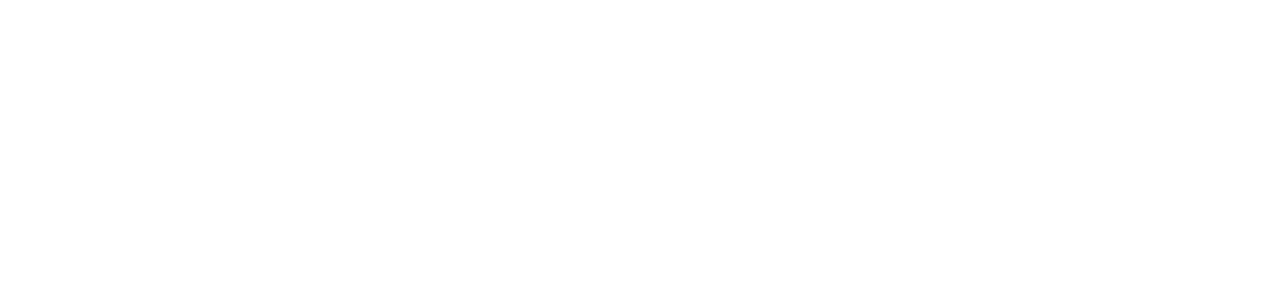
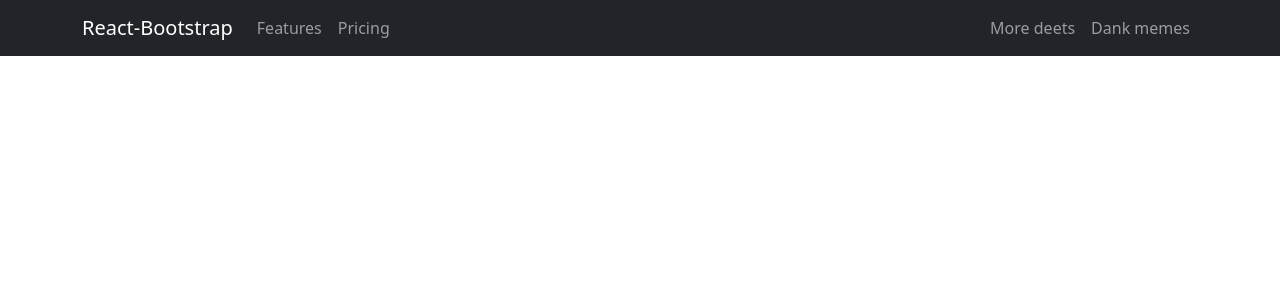
Before and after one commit to sourabahmed/tour12-client-side, a React (Create React App) app: page / in a window 1280 px wide. Shown: the top 300 px of the page. Built offline with nearby package versions, Linux system fonts and the light colour scheme.

Commit message:
header-added

```diff
--- a/src/App.js
+++ b/src/App.js
@@ -1,10 +1,12 @@
-import logo from './logo.svg';
+
+import 'bootstrap/dist/css/bootstrap.min.css';
 import './App.css';
+import Home from './pages/Home/Home/Home';
 
 function App() {
   return (
     <div className="App">
-
+      <Home></Home>
     </div>
   );
 }
--- a/src/pages/Home/Header/Header.js
+++ b/src/pages/Home/Header/Header.js
@@ -0,0 +1,29 @@
+import React from 'react';
+import { Container, Nav, Navbar } from 'react-bootstrap';
+
+const Header = () => {
+    return (
+        <div>
+            <Navbar collapseOnSelect expand="lg" bg="dark" variant="dark">
+                <Container>
+                    <Navbar.Brand href="#home">React-Bootstrap</Navbar.Brand>
+                    <Navbar.Toggle aria-controls="responsive-navbar-nav" />
+                    <Navbar.Collapse id="responsive-navbar-nav">
+                        <Nav className="me-auto">
+                            <Nav.Link href="#features">Features</Nav.Link>
+                            <Nav.Link href="#pricing">Pricing</Nav.Link>
+                        </Nav>
+                        <Nav>
+                            <Nav.Link href="#deets">More deets</Nav.Link>
+                            <Nav.Link eventKey={2} href="#memes">
+                                Dank memes
+                            </Nav.Link>
+                        </Nav>
+                    </Navbar.Collapse>
+                </Container>
+            </Navbar>
+        </div>
+    );
+};
+
+export default Header;
--- a/src/pages/Home/Home/Home.js
+++ b/src/pages/Home/Home/Home.js
@@ -0,0 +1,12 @@
+import React from 'react';
+import Header from '../Header/Header';
+
+const Home = () => {
+    return (
+        <div>
+          <Header></Header>
+        </div>
+    );
+};
+
+export default Home;<Header></Header>
```
